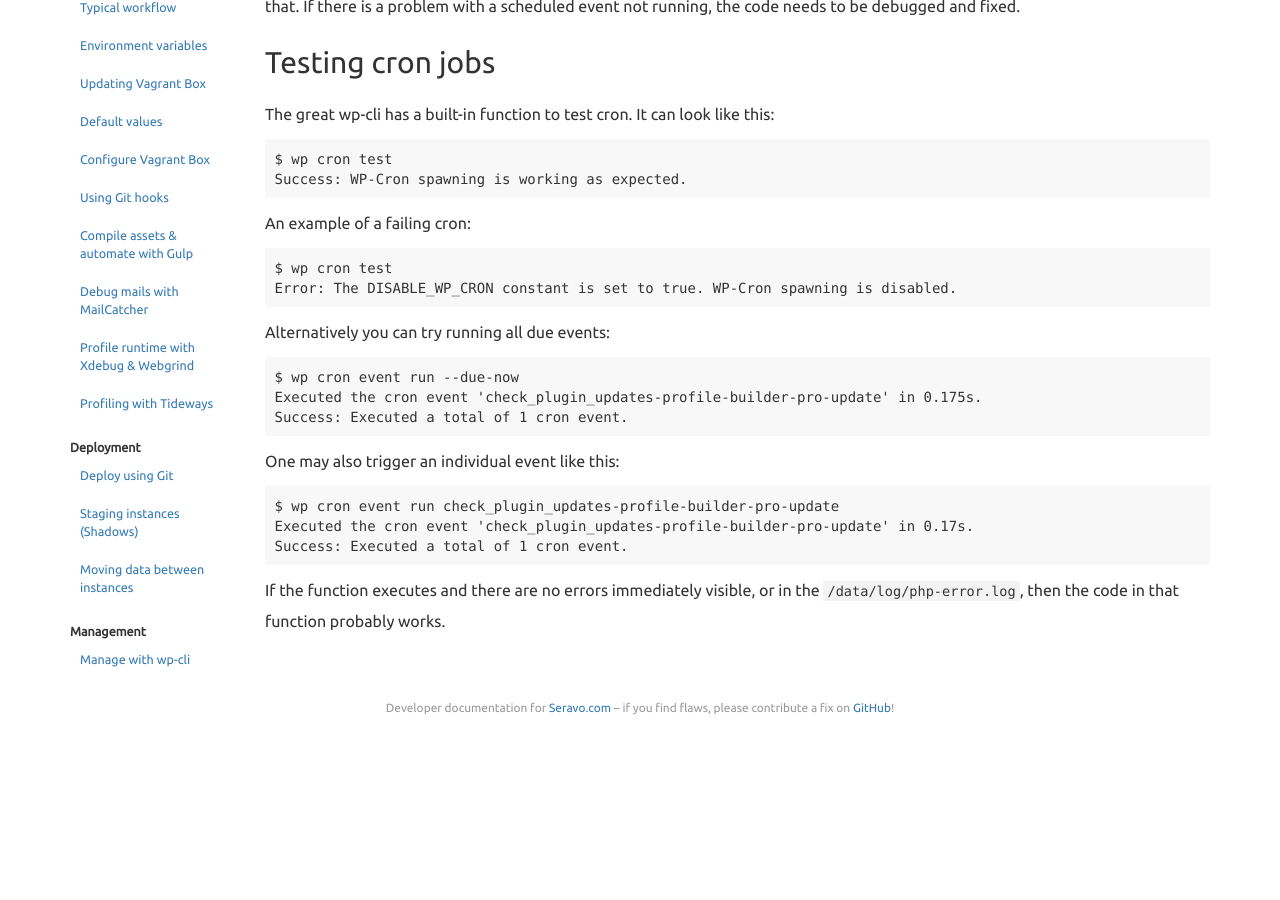
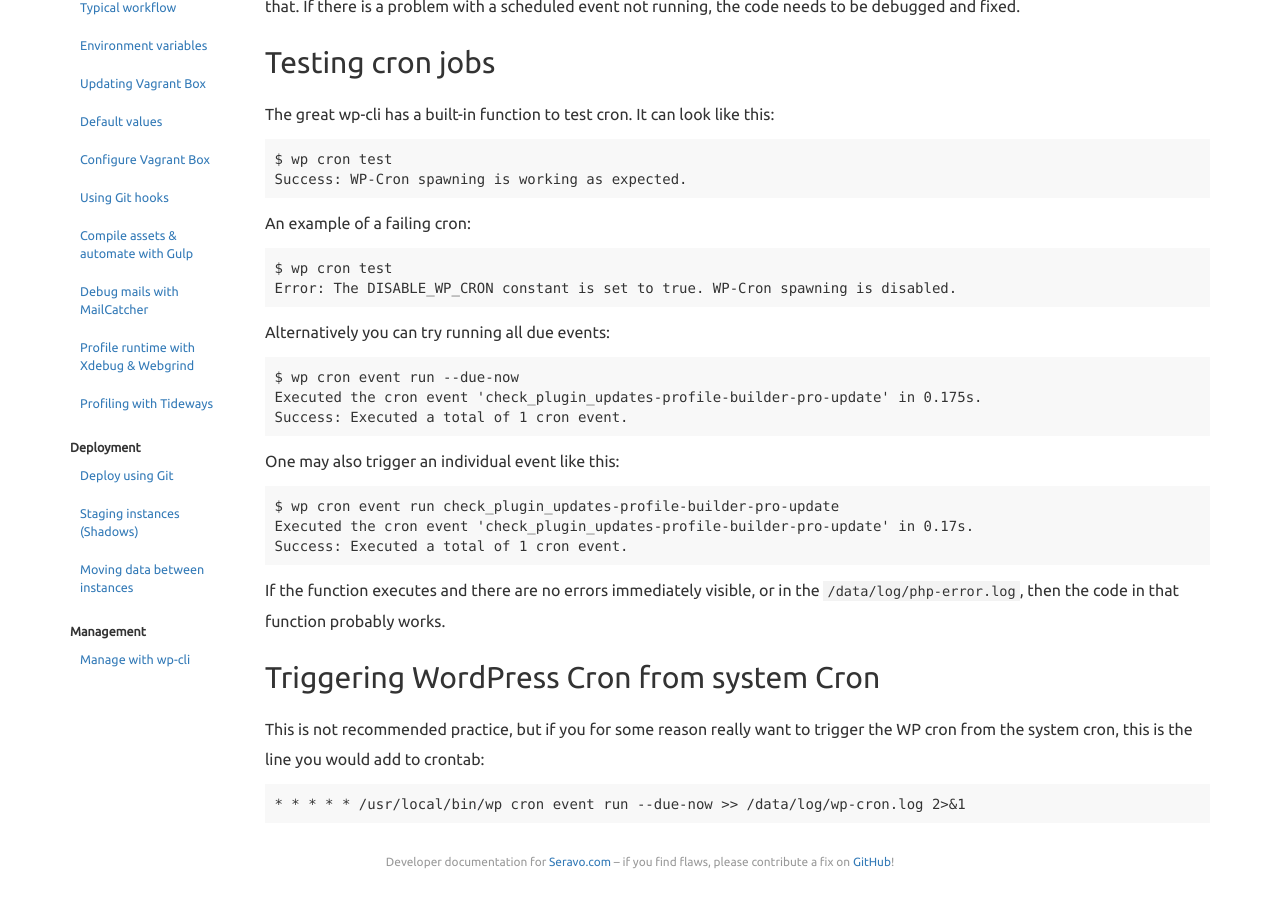
Before and after one commit to Seravo/docs, a Jekyll site: the page built from _posts/2019-03-15-wordpress-cron.md, in a window 1280 px wide and 900 px high, scrolled down 1020 px. Built offline with Jekyll 4.4.1, drawn with Linux system fonts in a browser that asks for light colours; nearby versions of some CDN libraries; before the commit the page ends 1766 px from its top, so only the background shows below that.

Commit message:
Document crontab line that can be used to trigger WordPress cron

````diff
--- a/_posts/2019-03-15-wordpress-cron.md
+++ b/_posts/2019-03-15-wordpress-cron.md
@@ -64,3 +64,11 @@ Success: Executed a total of 1 cron event.
 ```
 
 If the function executes and there are no errors immediately visible, or in the `/data/log/php-error.log`, then the code in that function probably works.
+
+## Triggering WordPress Cron from system Cron
+
+This is not recommended practice, but if you for some reason really want to trigger the WP cron from the system cron, this is the line you would add to crontab:
+
+```
+* * * * * /usr/local/bin/wp cron event run --due-now >> /data/log/wp-cron.log 2>&1
+```
````
